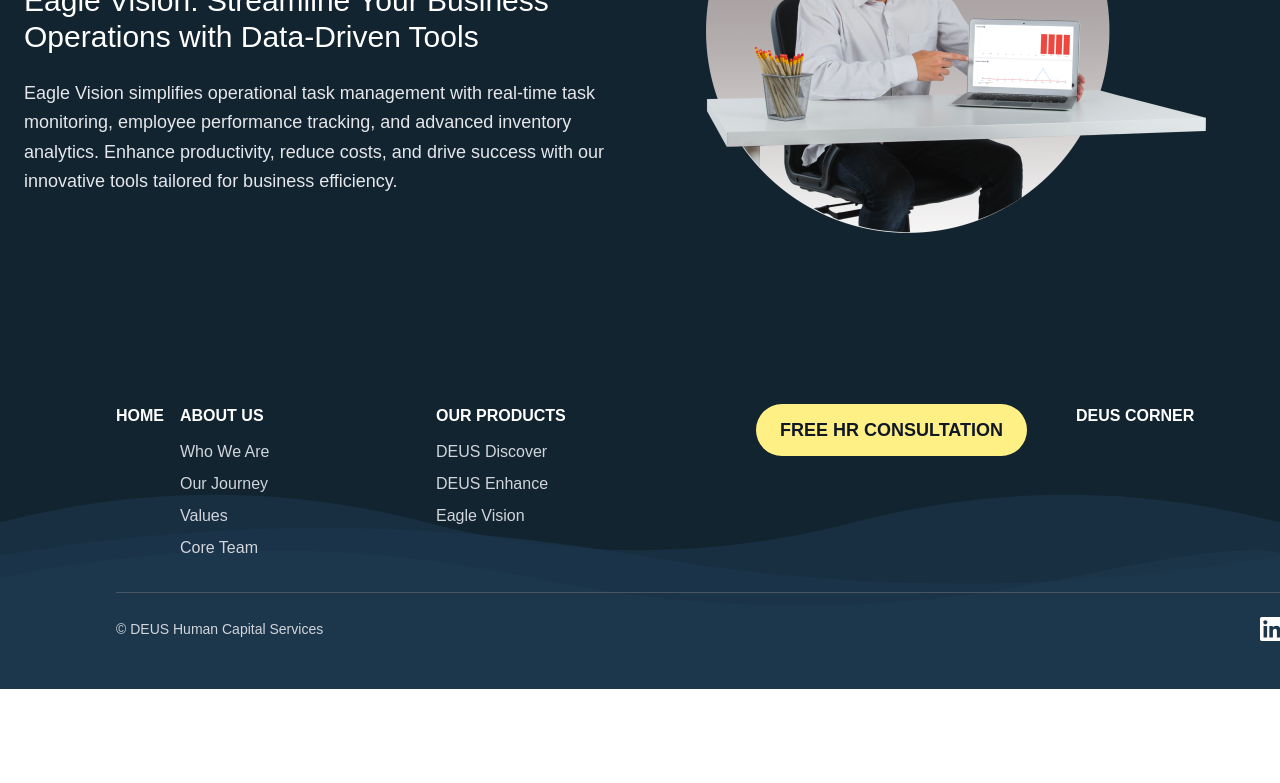
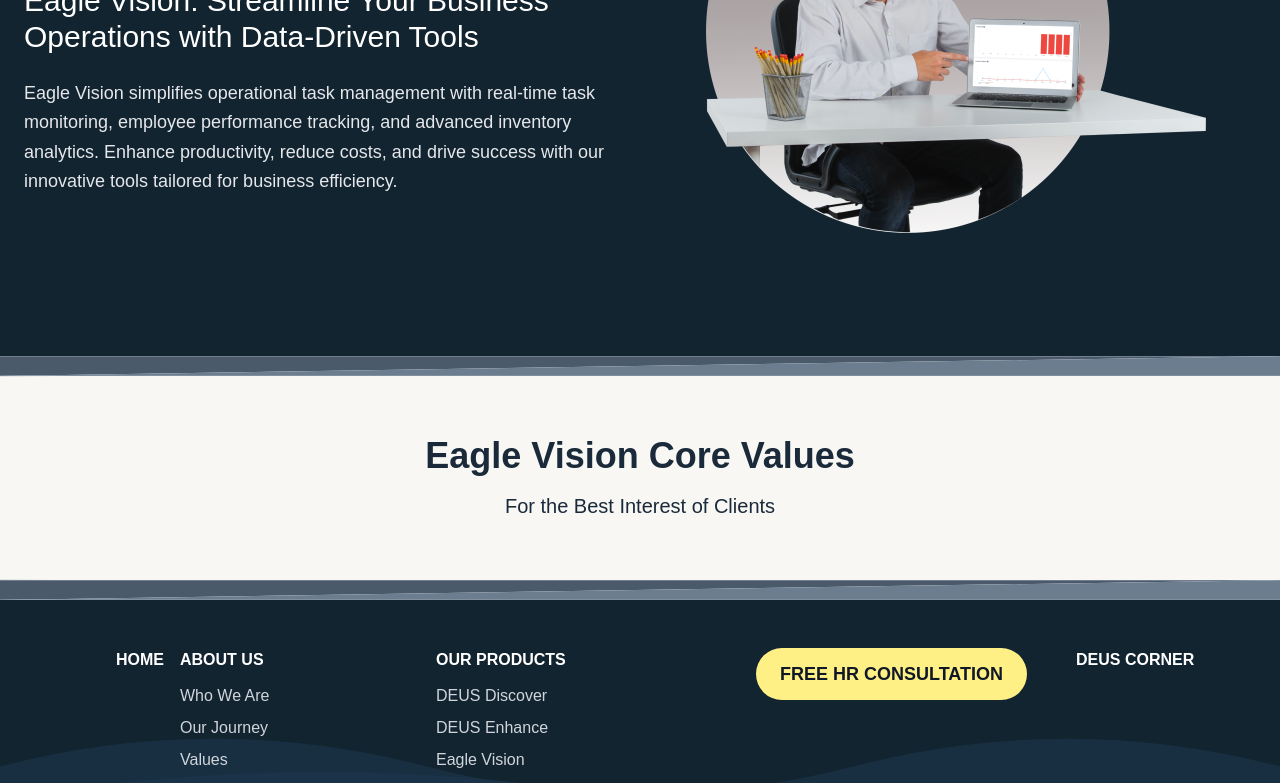
Before and after one commit to khafidhkayyis/deushcs-clone, a Next.js app: page /eaglevision in a window 1280 px wide. Shown: the part 460-1243 px from the top of the page. Before the commit the page ends 1149 px from the top, so only its background shows below. Built offline with nearby package versions, Linux system fonts and the light colour scheme; a web font is replaced by a local one.

Commit message:
section-barrier

```diff
--- a/app/eaglevision/page.tsx
+++ b/app/eaglevision/page.tsx
@@ -1,9 +1,12 @@
 import HeroBanner from "./sections/heroBanner";
+import BarrierName from "./sections/barrierName";
+
 
 export default function EagleVisionPage() {
     return (
         <div className="w-full">
             <HeroBanner />
+            <BarrierName index={0} />
         </div>
     );
 }
--- a/app/eaglevision/sections/barrierName.tsx
+++ b/app/eaglevision/sections/barrierName.tsx
@@ -2,12 +2,18 @@ import React from "react";
 import Barrier from "./barrier";
 
 const titles = [
-    "Indonesia’s Pioneer for Gamified Assessment tools",
+    "Eagle Vision Core Values",
     "What is Gamification in Assessments?",
     "Gamified Assessment Benefits for Organizations"
 ];
 
-function BarrierSection({ title }: { title: string }) {
+const descriptions = [
+    "For the Best Interest of Clients",
+    undefined,
+    undefined
+];
+
+function BarrierSection({ title, description }: { title: string; description?: string }) {
     return (
         <div>
             <Barrier />
@@ -35,6 +41,11 @@ function BarrierSection({ title }: { title: string }) {
                     <h2 className="text-2xl md:text-3xl lg:text-4xl font-bold text-[#1a2a3a]">
                         {title}
                     </h2>
+                    {description && (
+                        <p className="text-base md:text-lg lg:text-xl text-[#1a2a3a] mt-4 max-w-4xl mx-auto">
+                            {description}
+                        </p>
+                    )}
                 </div>
             </div>
             <Barrier />
@@ -48,13 +59,13 @@ interface BarrierNameProps {
 
 export default function BarrierName({ index }: BarrierNameProps) {
     if (index !== undefined) {
-        return <BarrierSection title={titles[index]} />;
+        return <BarrierSection title={titles[index]} description={descriptions[index]} />;
     }
 
     return (
         <>
             {titles.map((title, idx) => (
-                <BarrierSection key={idx} title={title} />
+                <BarrierSection key={idx} title={title} description={descriptions[idx]} />
             ))}
         </>
     );
```
